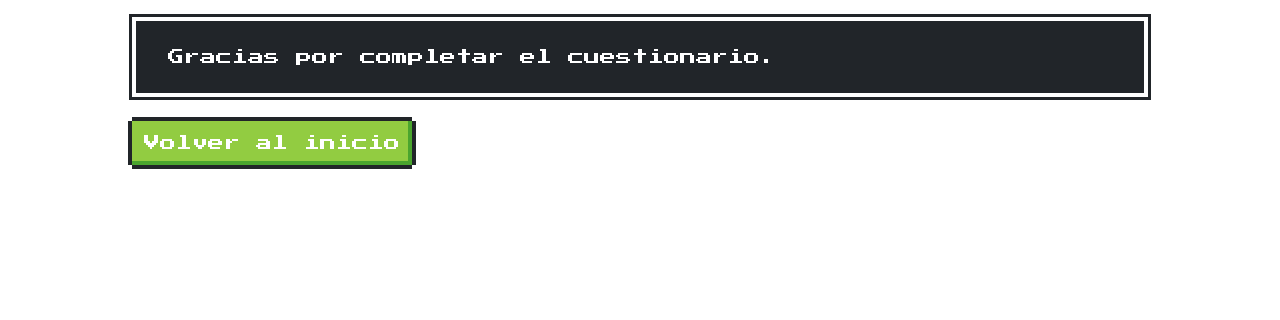
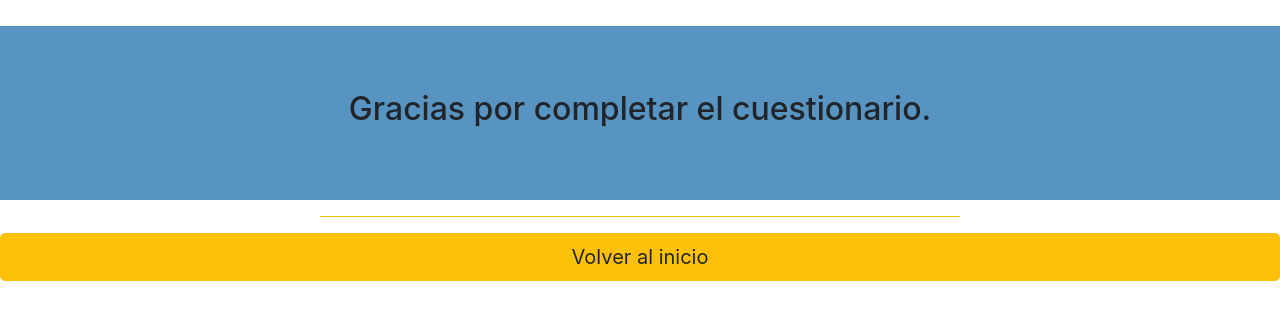
Before and after one commit to johnblanco/predictor_electoral, a Flask app: template predictor_pol/templates/success.html in a window 1280 px wide. Shown: the top 320 px of the page. Run offline with Flask 2, Linux system fonts and the light colour scheme; the template is opened without the code that fills it, so the values that code supplies are empty; some libraries are stand-ins or nearby versions.

Commit message:
Agregar estilo de success

```diff
--- a/predictor_pol/templates/style.css
+++ b/predictor_pol/templates/style.css
@@ -29,3 +29,7 @@ hr{
 	text-align: center;
 	margin-bottom: 5%;
 }
+
+.btn-warning{
+	text-align:center;
+}
--- a/predictor_pol/templates/success.html
+++ b/predictor_pol/templates/success.html
@@ -3,31 +3,19 @@
 <head>
     <title>Predictor de candidato</title>
 
-    <link href="https://unpkg.com/nes.css/css/nes.min.css" rel="stylesheet"/> <!-- nes style framework -->
-    <link href="https://fonts.googleapis.com/css?family=Press+Start+2P" rel="stylesheet"> <!-- fuente -->
-
-    <style>
-    	body{
-			family-font: "Press Start 2P";
-			padding: 1% 10% 1% 10%;
-		}
-
-		.is-dark{
-			margin-bottom: 2%;
-		}
-
-		.nes-btn{
-			margin-top: 2%;
-		}
-
-    </style>
+    <link rel="stylesheet" type="text/css" href="style.css" title="Default Styles">
+    <link rel="stylesheet" href="https://maxcdn.bootstrapcdn.com/bootstrap/4.2.1/css/bootstrap.min.css">
 
 </head>
 <body>
 
-<div class="nes-container is-dark">
-    <p>Gracias por completar el cuestionario.</p></div>
-    <a href="/" class="nes-btn is-success">Volver al inicio</a>
+<div class="msg-inicial">
+    <h2>Gracias por completar el cuestionario.</h2>
+</div>
+
+<hr>
+
+<a href="/" class="btn btn-warning btn-lg btn-block">Volver al inicio</a>
 
 
 </body>
```
